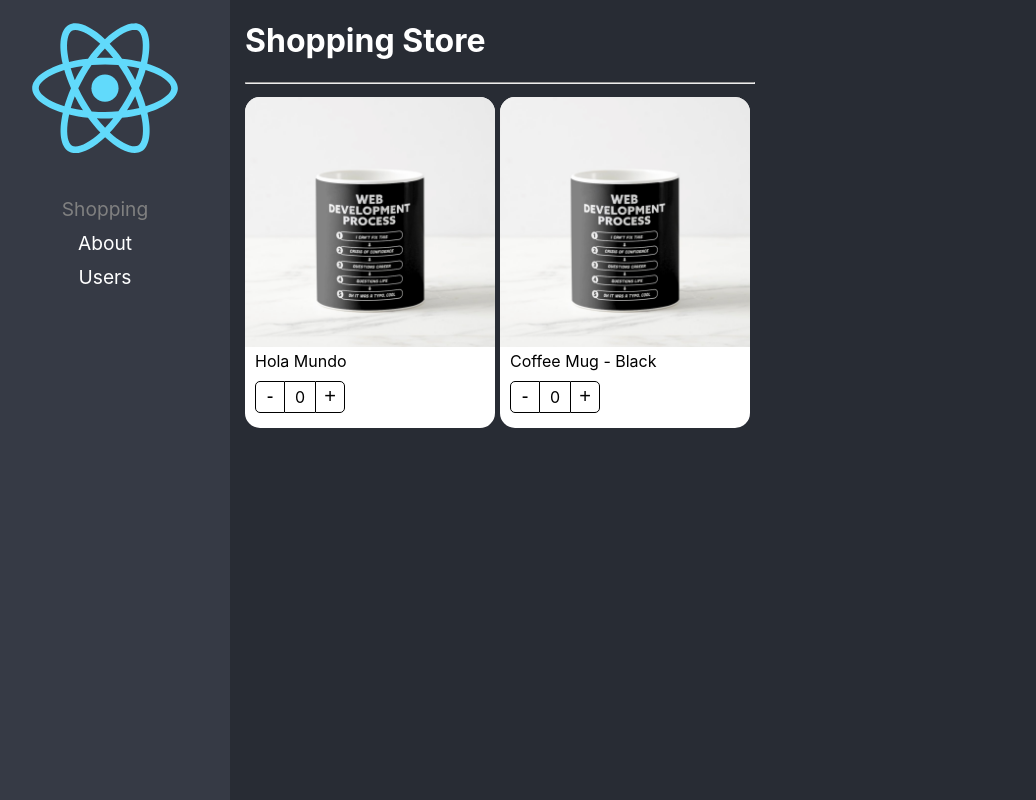
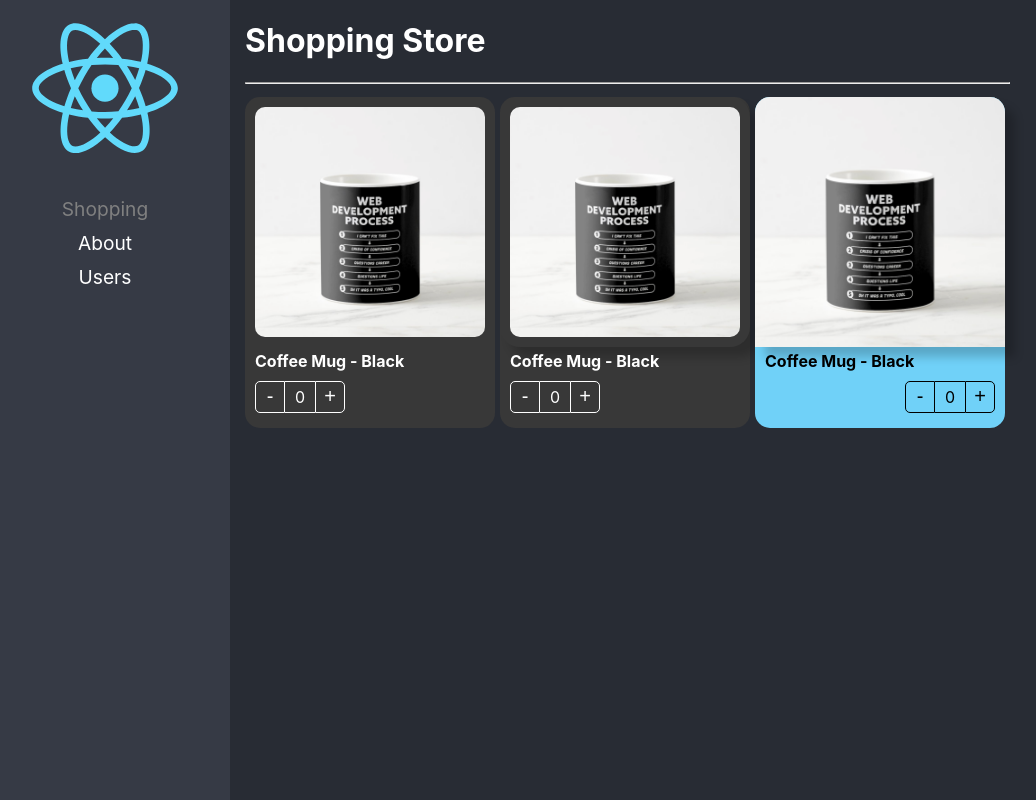
Before and after one commit to Boomerang24/react-adv, a React (Create React App) app: page / in a window 1280 px wide. Shown: the whole page, without its empty margins (20-1056 px from the left). Built offline with nearby package versions, Linux system fonts and the light colour scheme.

Commit message:
Component Extend Styles - listo

```diff
--- a/src/02-component-patterns/components/ProductButtons.tsx
+++ b/src/02-component-patterns/components/ProductButtons.tsx
@@ -1,4 +1,4 @@
-import { useContext } from 'react';
+import { CSSProperties, useContext } from 'react';
 import { ProductContext } from './ProductCard';
 
 import styles from '../styles/styles.module.css';
@@ -8,12 +8,20 @@
 //     increaseBy: ( value: number ) => void;
 // }
 
-export const ProductButtons = () => {
+export interface Props {
+    className?: string;
+    style?: CSSProperties;
+}
+
+export const ProductButtons = ({ className, style }: Props) => {
 
     const { counter, increaseBy } = useContext(ProductContext);
 
     return (
-        <div className={ styles.buttonsContainer }>
+        <div
+            className={ `${ styles.buttonsContainer } ${ className }` }
+            style={ style }
+        >
             <button
                 className={ styles.buttonMinus }
                 onClick={ () => increaseBy(-1) }
--- a/src/02-component-patterns/components/ProductCard.tsx
+++ b/src/02-component-patterns/components/ProductCard.tsx
@@ -1,7 +1,7 @@
-import { createContext } from 'react';
+import { createContext, CSSProperties, ReactElement } from 'react';
 
 import { useProduct } from '../hooks/useProduct';
-import { ProductCardProps, ProductContextProps } from '../interfaces/interfaces';
+import { Product, ProductContextProps } from '../interfaces/interfaces';
 
 import styles from '../styles/styles.module.css';
 
@@ -9,7 +9,15 @@
 export const ProductContext = createContext({} as ProductContextProps);
 const { Provider } = ProductContext;
 
-export const ProductCard = ({ children, product }: ProductCardProps) => {
+export interface Props {
+    product: Product;
+    children?: ReactElement | ReactElement[];
+    className?: string;
+    style?: CSSProperties;
+}
+
+
+export const ProductCard = ({ children, product, className, style }: Props) => {
 
     const { counter, increaseBy } = useProduct();
 
@@ -17,7 +25,10 @@
         <Provider value={{
             counter, increaseBy, product
         }}>
-            <div className={ styles.productCard }>
+            <div
+                className={ `${ styles.productCard } ${ className }` }
+                style={ style }
+            >
 
                 { children }
                 {/* <ProductImage img={ product.img }/>
--- a/src/02-component-patterns/components/ProductImage.tsx
+++ b/src/02-component-patterns/components/ProductImage.tsx
@@ -1,10 +1,16 @@
-import { useContext } from 'react';
+import { CSSProperties, useContext } from 'react';
 import { ProductContext } from './ProductCard';
 
 import styles from '../styles/styles.module.css';
 import noImage from '../assets/no-image.jpg';
 
-export const ProductImage = ({ img = ''}) => {
+export interface Props {
+    img?: string;
+    className?: string;
+    style?: CSSProperties;
+}
+
+export const ProductImage = ({ img, className, style  }: Props) => {
 
     const { product } = useContext( ProductContext );
     let imgToShow: string;
@@ -18,6 +24,11 @@
     }
 
     return (
-        <img className={ styles.productImg } src={ imgToShow } alt="Product" />
+        <img
+            className={ `${ styles.productImg } ${ className }` }
+            src={ imgToShow }
+            style={ style }
+            alt="Product"
+        />
     )
 }
--- a/src/02-component-patterns/components/ProductTitle.tsx
+++ b/src/02-component-patterns/components/ProductTitle.tsx
@@ -1,14 +1,23 @@
-import { useContext } from 'react';
+import { CSSProperties, useContext } from 'react';
 import { ProductContext } from './ProductCard';
 
 import styles from '../styles/styles.module.css';
 
-export const ProductTitle = ({ title }: { title?: string}) => {
+export interface Props {
+    className?: string;
+    title?: string;
+    style?: CSSProperties;
+}
+
+export const ProductTitle = ({ title, className, style }: Props) => {
 
     const { product } = useContext( ProductContext );
 
     return (
-        <span className={ styles.productDescription }>
+        <span
+            className={ `${styles.productDescription} ${ className }` }
+            style={ style }
+        >
             { title ? title : product.title }
         </span>
     )
--- a/src/02-component-patterns/pages/ShoppingPage.tsx
+++ b/src/02-component-patterns/pages/ShoppingPage.tsx
@@ -1,4 +1,5 @@
-import { ProductButtons, ProductCard, ProductImage, ProductTitle } from "../components"
+import { ProductButtons, ProductCard, ProductImage, ProductTitle } from '../components';
+import '../styles/custom-styles.css';
 
 
 const product ={
@@ -17,16 +18,37 @@
                 flexDirection: 'row',
                 flexWrap: 'wrap'
             }}>
-                <ProductCard product={ product }>
-                    <ProductCard.Image />
-                    <ProductCard.Title title={ 'Hola Mundo' }/>
-                    <ProductCard.Buttons />
+                <ProductCard
+                    product={ product }
+                    className="bg-dark text-white"
+                >
+                    <ProductCard.Image className="custom-image"/>
+                    <ProductCard.Title className="bold-text"/>
+                    <ProductCard.Buttons className='custom-buttons'/>
                 </ProductCard>
 
-                <ProductCard product={ product }>
-                    <ProductImage />
-                    <ProductTitle />
-                    <ProductButtons />
+                <ProductCard
+                    product={ product }
+                    className='bg-dark text-white'
+                >
+                    {/* Nice shadow  to use for images*/}
+                    <ProductImage className="custom-image" style={{ boxShadow: '10px 10px 10px rgba(0,0,0,0.2)'}}/>
+                    <ProductTitle className="bold-text"/>
+                    <ProductButtons className="custom-buttons"/>
+                </ProductCard>
+
+                <ProductCard
+                    product={ product }
+                    style={{
+                        backgroundColor: '#70D1F8'
+                    }}
+                >
+                    <ProductImage style={{ boxShadow: '10px 10px 10px rgba(0,0,0,0.2)'}}/>
+                    <ProductTitle style={{ fontWeight: 'bold' }}/>
+                    <ProductButtons style={{
+                        display: 'flex',
+                        justifyContent: 'end'
+                    }}/>
                 </ProductCard>
             </div>
         </div>
--- /dev/null
+++ b/src/02-component-patterns/styles/custom-styles.css
@@ -0,0 +1,24 @@
+.bg-dark {
+    background-color: rgb(56,56,56);
+
+}
+
+.text-white {
+    color: white;
+}
+
+.bold-text {
+    font-weight: bold;
+}
+
+/* Centrar imagenes */
+.custom-image {
+    border-radius: 20px;
+    padding: 10px;
+    width: calc( 100% - 20px);
+}
+
+.custom-buttons button, .custom-buttons div {
+    color: white;
+    border-color: white;
+}
```
Also changed, not shown: src/02-component-patterns/interfaces/interfaces.ts (+8 -10 lines).
